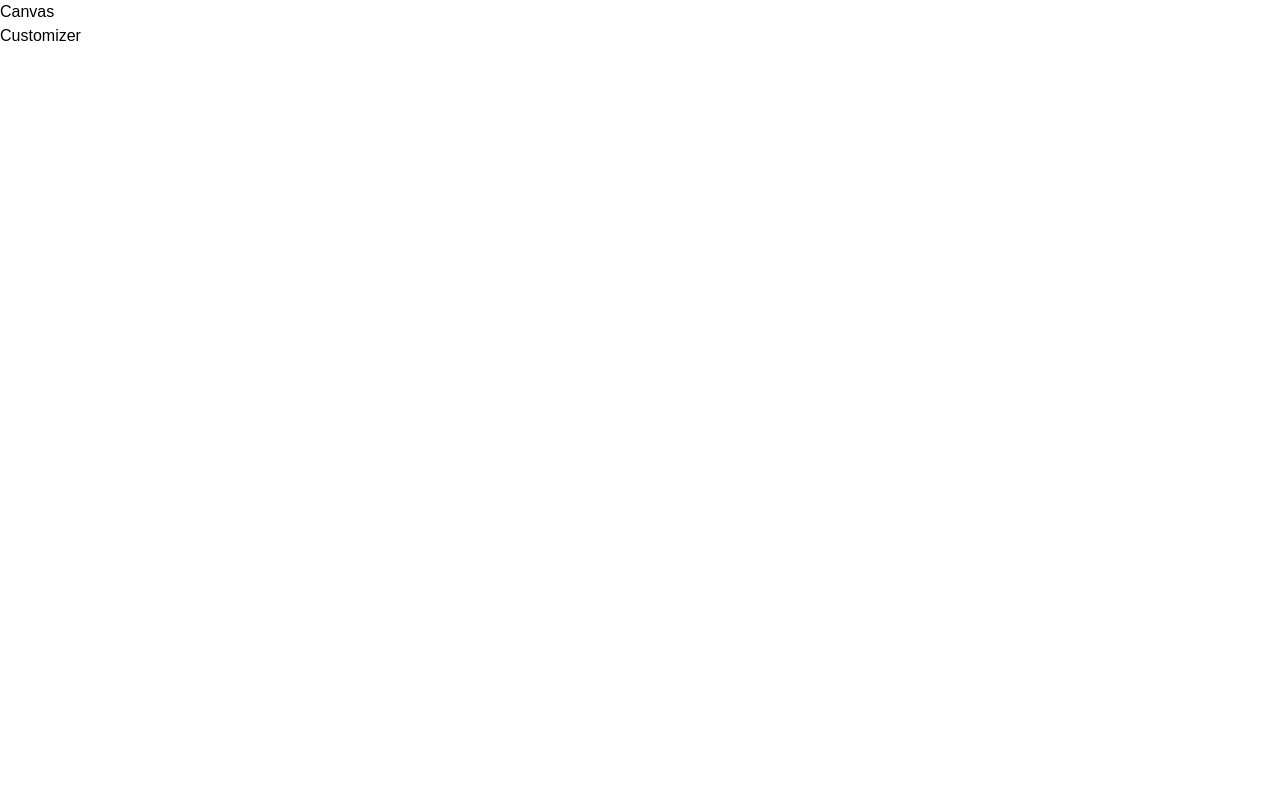
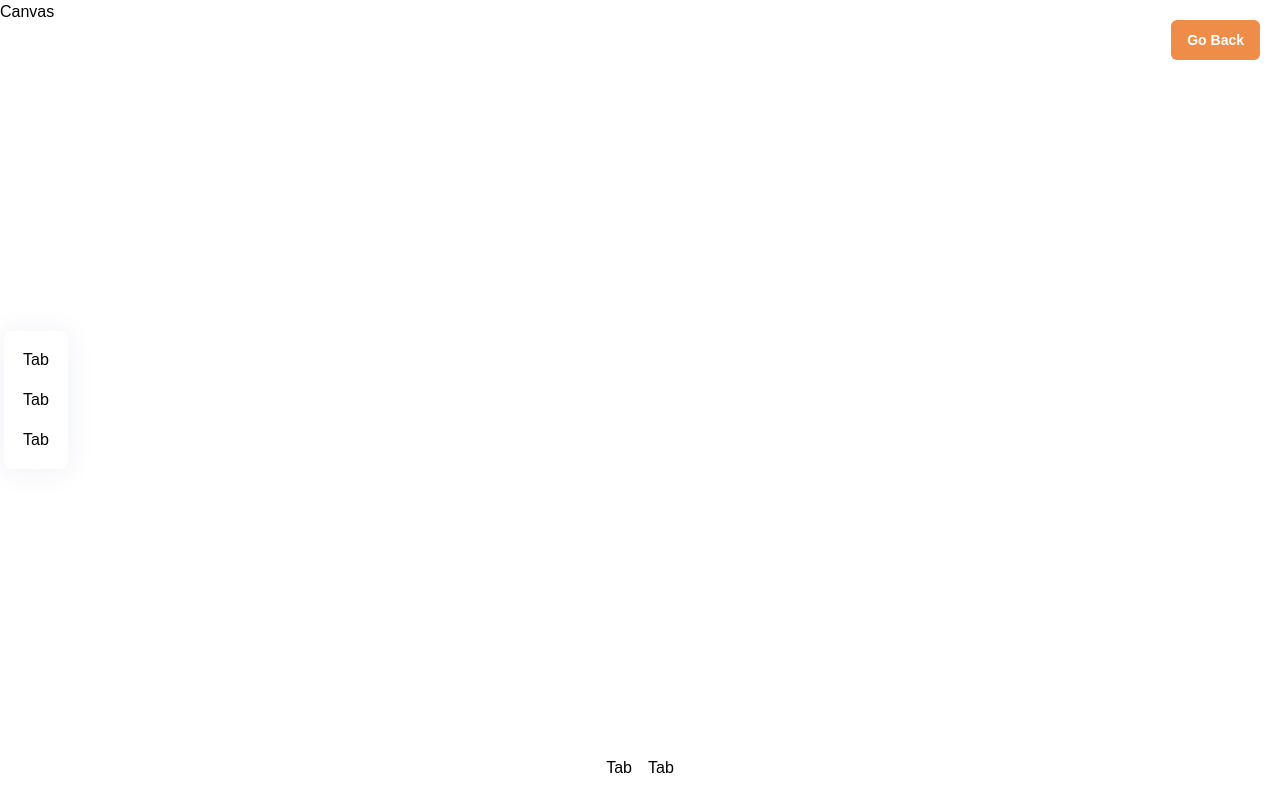
Before and after one commit to Ujjal-ENG/three-js-react-app, a React (Create React App) app in the folder client/: page / in a window 1280 px wide. Both pictures are taken after a click on the button "Customize It". Built offline with nearby package versions, Linux system fonts and the light colour scheme.

Commit message:
done the Customizer section., now work on the canvas section

```diff
--- /dev/null
+++ b/client/src/canvas/Backdrop.jsx
@@ -0,0 +1,7 @@
+import React from 'react';
+
+const Backdrop = () => {
+    return <div>Backdrop</div>;
+};
+
+export default Backdrop;
--- a/client/src/pages/Customizer.jsx
+++ b/client/src/pages/Customizer.jsx
@@ -1,8 +1,43 @@
 import React from 'react';
 import { CustomButton, Tab, ColorPicker, FilePicker, AIPicker } from '../components/index';
+import { useSnapshot } from 'valtio';
+import state from '../store';
+import { AnimatePresence, motion } from 'framer-motion';
+import { fadeAnimation, slideAnimation } from '../config/motion';
+import { EditorTabs, FilterTabs, DecalTypes } from '../config/constants';
 
 const Customizer = () => {
-    return <div>Customizer</div>;
+    const snap = useSnapshot(state);
+
+    return (
+        <>
+            <AnimatePresence>
+                {!snap.intro && (
+                    <>
+                        <motion.div key="custom" className="absolute top-0 left-0 z-10" {...slideAnimation('left')}>
+                            <div className="flex items-center min-h-screen">
+                                <div className="editortabs-container tabs">
+                                    {EditorTabs.map((tab) => (
+                                        <Tab key={tab.name} tab={tab} handleClick={() => {}} />
+                                    ))}
+                                </div>
+                            </div>
+                        </motion.div>
+
+                        <motion.div className="absolute z-10 top-5 right-5" {...fadeAnimation}>
+                            <CustomButton type="filled" title="Go Back" handleClick={() => (state.intro = true)} customStyle="w-fit px-4 py-2.5 font-bold text-sm" />
+                        </motion.div>
+
+                        <motion.div className="filtertabs-container" {...slideAnimation('up')}>
+                            {FilterTabs.map((tab) => (
+                                <Tab key={tab.name} tab={tab} isFilterTab isActiveTab="" handleClick={() => {}} />
+                            ))}
+                        </motion.div>
+                    </>
+                )}
+            </AnimatePresence>
+        </>
+    );
 };
 
 export default Customizer;
```
